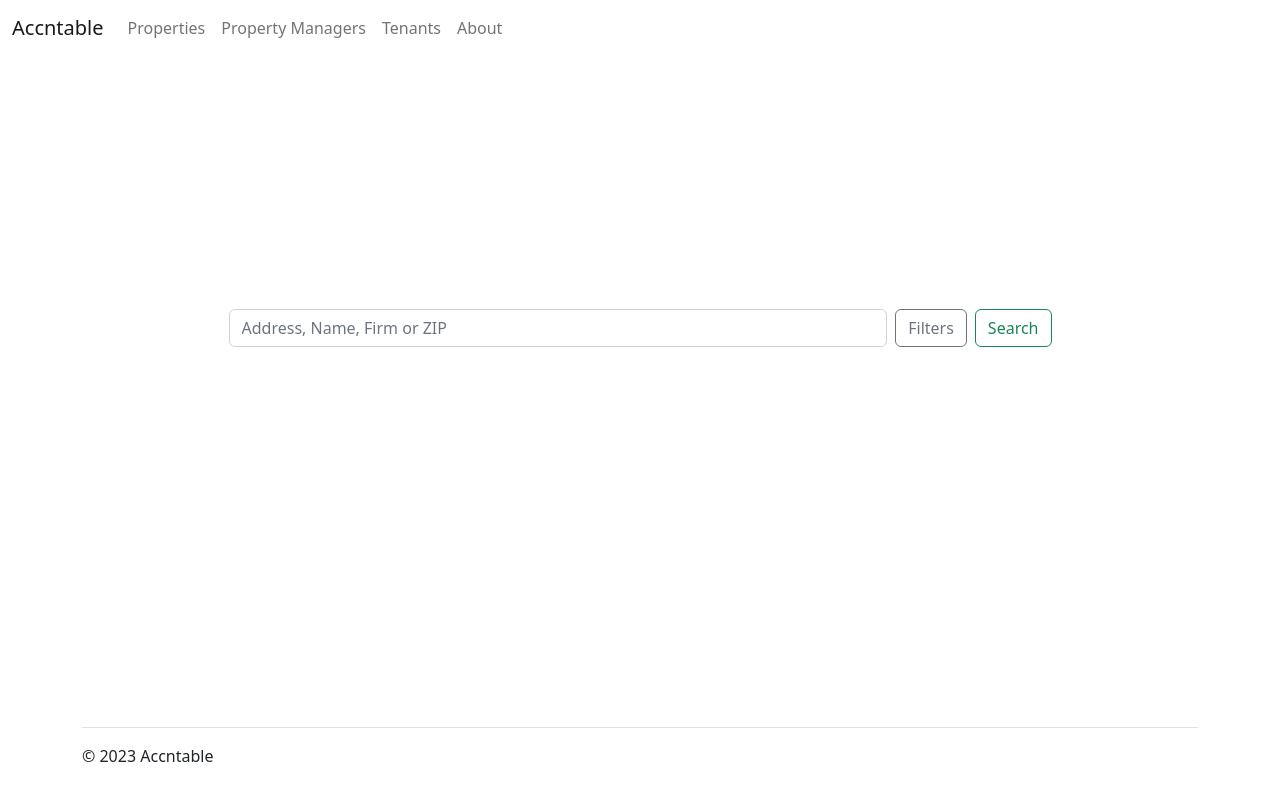
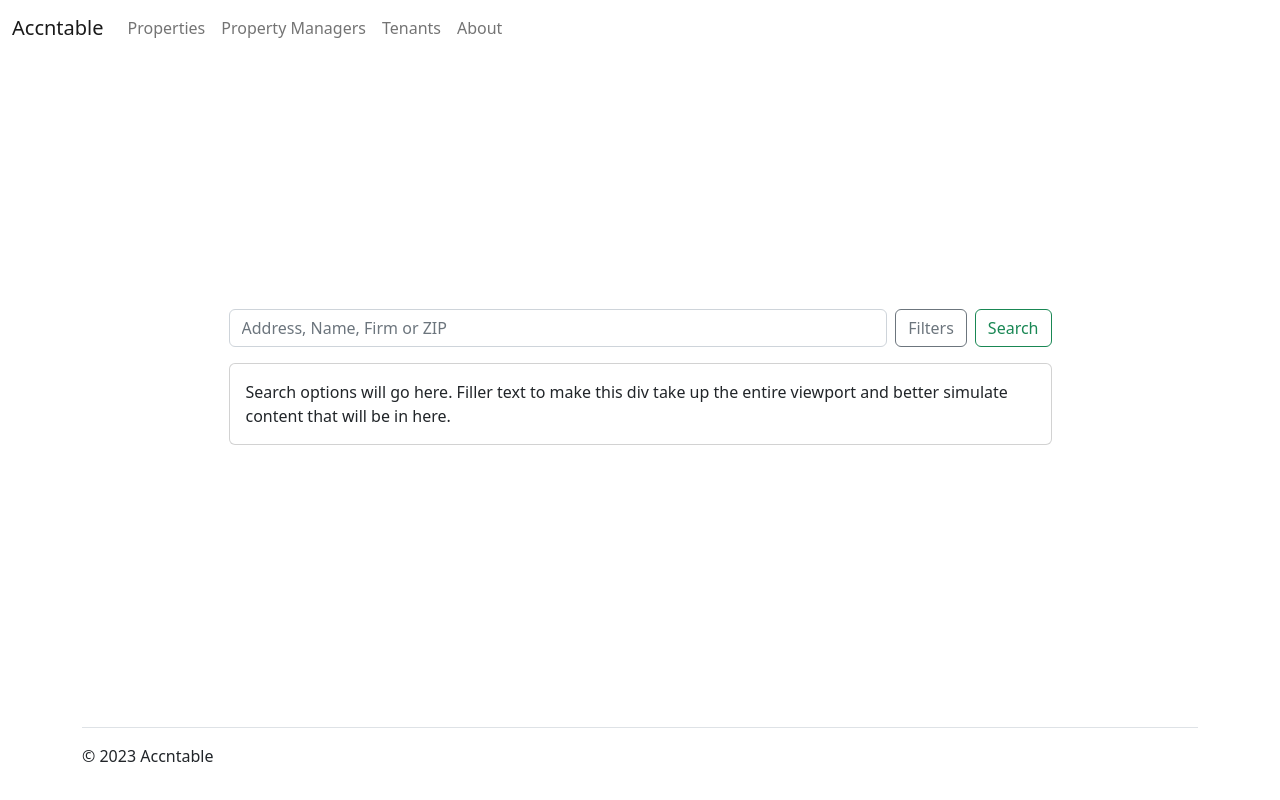
Before and after one commit to mattryczek/accntable, a Vue app: page / in a window 1280 px wide. Both pictures are taken after a click on the button "Filters". Built offline with nearby package versions, Linux system fonts and the light colour scheme.

Commit message:
Break out search filters

```diff
--- a/src/components/MainSearch.vue
+++ b/src/components/MainSearch.vue
@@ -1,7 +1,8 @@
 <script setup>
+import Filters from '@comp/SearchFilterCard.vue';
+
 import { ref } from 'vue'
 
-const placeholder = ref('Address, Name, Firm or ZIP')
 </script>
 
 <template>
@@ -9,13 +10,21 @@ const placeholder = ref('Address, Name, Firm or ZIP')
     <div class="col-9">
       <div id="search" class="d-flex flex-wrap justify-content-center">
         <div class="p-1 flex-grow-1">
-          <input class="form-control" type="search" :placeholder="placeholder" />
+          <input class="form-control" type="search" :placeholder="`Address, Name, Firm or ZIP`" />
         </div>
         <div class="p-1">
-          <button class="btn btn-outline-secondary me-2">Filters</button>
+          <button class="btn btn-outline-secondary me-2" data-bs-toggle="collapse" data-bs-target="#filters"
+            aria-expanded="false" aria-controls="filters">Filters</button>
           <button class="btn btn-outline-success" type="submit">Search</button>
         </div>
       </div>
+
+      <div>
+        <div class="collapse mt-2 p-1" id="filters">
+          <Filters />
+        </div>
+      </div>
+
     </div>
   </div>
 </template>
--- /dev/null
+++ b/src/components/SearchFilterCard.vue
@@ -0,0 +1,10 @@
+<script setup>
+
+</script>
+
+<template>
+    <div class="card card-body mx-auto">
+        Search options will go here. Filler text to make this div take up the entire viewport and better simulate
+        content that will be in here.
+    </div>
+</template>
```
